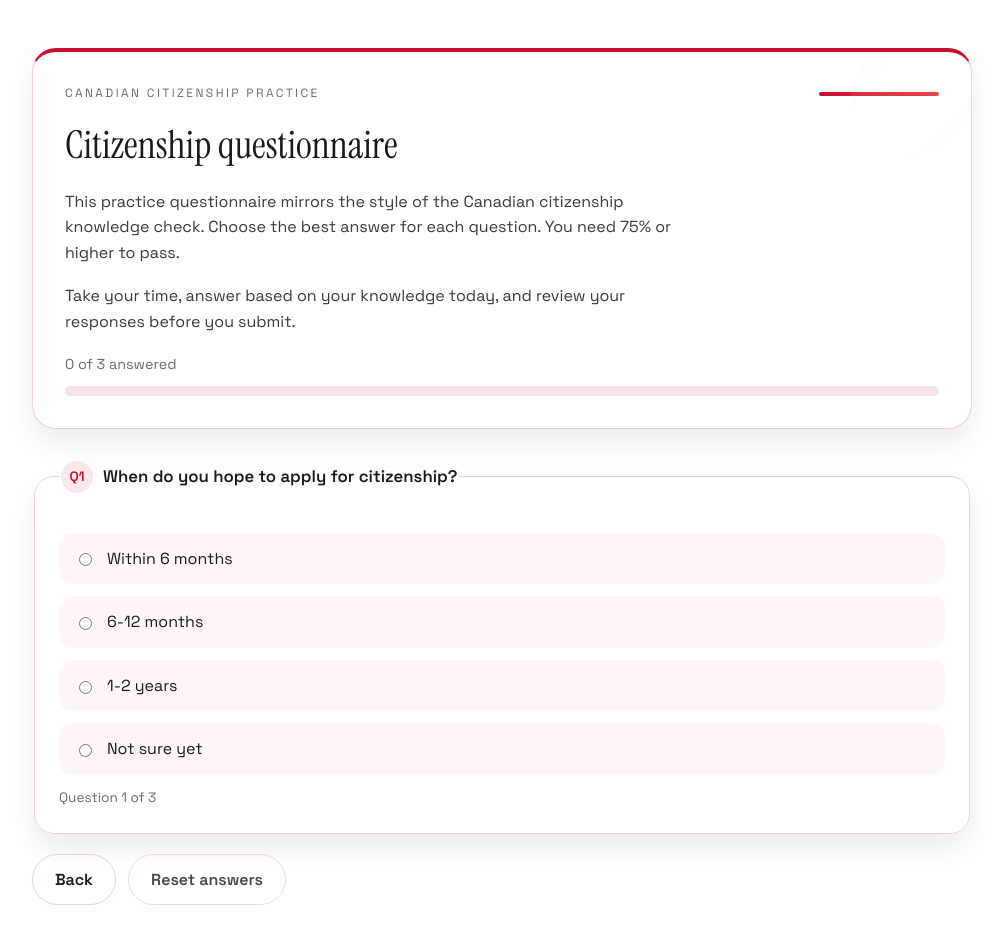
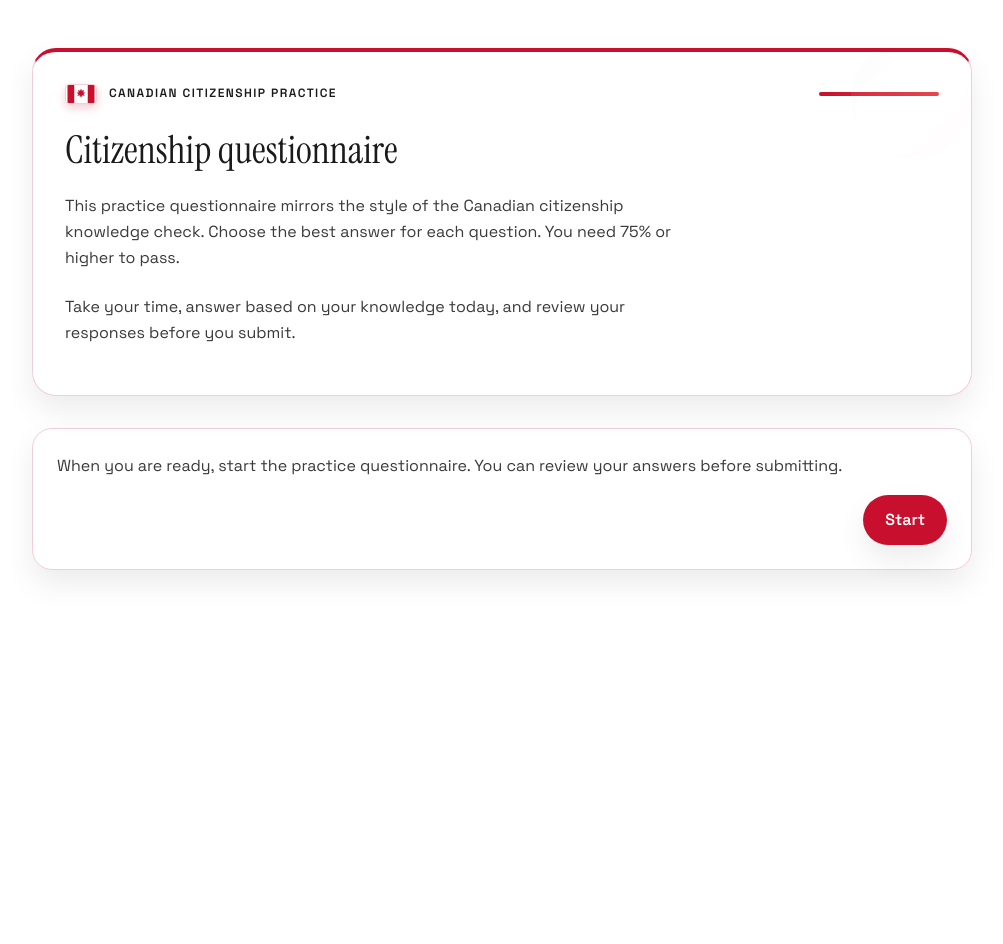
Before and after one commit to oswaldodiaz/canadianCitizenshipApp, a React (Vite) app: page / in a window 1280 px wide. Shown: the top 944 px of the page, without its empty margins (138-1141 px from the left). After the commit the page ends 800 px from the top, so only its background shows below. Built offline with nearby package versions, Linux system fonts and the light colour scheme.

Commit message:
Create separation between questionnaire sections

```diff
--- a/src/App.css
+++ b/src/App.css
@@ -36,12 +36,34 @@
   pointer-events: none;
 }
 
-.hero-top {
+.hero-topbar {
   display: flex;
   align-items: center;
   justify-content: space-between;
+  gap: 16px;
+  margin-bottom: 16px;
+}
+
+.title-row {
+  display: flex;
+  align-items: center;
   gap: 12px;
-  margin-bottom: 12px;
+  font-weight: 600;
+  color: var(--ink);
+}
+
+.flag {
+  width: 32px;
+  height: 20px;
+  border-radius: 4px;
+  box-shadow: 0 4px 10px rgba(200, 16, 46, 0.2);
+  border: 1px solid #f0d0d6;
+}
+
+.title {
+  text-transform: uppercase;
+  letter-spacing: 0.12em;
+  font-size: 0.75rem;
 }
 
 .hero-divider {
@@ -50,14 +72,6 @@
   height: 4px;
   background: linear-gradient(90deg, var(--accent), #e5383b);
   border-radius: 999px;
-}
-
-.eyebrow {
-  text-transform: uppercase;
-  letter-spacing: 0.2em;
-  font-size: 0.75rem;
-  color: var(--muted);
-  margin: 0;
 }
 
 .hero h1 {
@@ -71,6 +85,11 @@
   margin: 0 0 18px;
   color: var(--ink-soft);
   max-width: 60ch;
+}
+
+.instructions {
+  display: grid;
+  gap: 6px;
 }
 
 .progress {
@@ -96,6 +115,25 @@
   background: linear-gradient(90deg, #c8102e, #e5383b);
   border-radius: inherit;
   transition: width 250ms ease;
+}
+
+.start-card {
+  background: #fff;
+  border-radius: 20px;
+  border: 1px solid var(--line);
+  padding: 24px;
+  box-shadow: var(--shadow);
+  display: grid;
+  gap: 16px;
+  color: var(--ink-soft);
+}
+
+.start-card p {
+  margin: 0;
+}
+
+.start-card .primary {
+  justify-self: flex-start;
 }
 
 .questionnaire {
@@ -172,14 +210,16 @@
   gap: 12px;
 }
 
-.actions button {
+.actions button,
+.primary {
   border-radius: 999px;
   padding: 12px 22px;
   font-weight: 600;
   border: none;
 }
 
-.actions .primary {
+.actions .primary,
+.primary {
   background: var(--accent);
   color: #fff;
   box-shadow: var(--shadow);
@@ -273,7 +313,7 @@
 }
 
 @media (max-width: 600px) {
-  .hero-top {
+  .hero-topbar {
     flex-direction: column;
     align-items: flex-start;
   }
@@ -286,3 +326,12 @@
     justify-content: space-between;
   }
 }
+
+.align-right {
+  margin-left: auto;
+}
+
+.start-card .align-right {
+  justify-self: flex-end;
+  margin-left: 0;
+}
--- a/src/App.tsx
+++ b/src/App.tsx
@@ -1,59 +1,61 @@
-import { useMemo, useState } from 'react'
-import './App.css'
-import Header from './components/Header'
-import Question from './components/Question'
-import Score from './components/Score'
-import Snapshot from './components/Snapshot'
-import { questions } from './data/questions'
+import { useMemo, useState } from "react";
+import "./App.css";
+import Header from "./components/Header";
+import Question from "./components/Question";
+import Score from "./components/Score";
+import Snapshot from "./components/Snapshot";
+import { questions } from "./data/questions";
 
-type View = 'questionnaire' | 'snapshot' | 'score'
+type View = "start" | "questionnaire" | "snapshot" | "score";
 
 function App() {
-  const [answers, setAnswers] = useState<Record<string, string>>({})
-  const [currentIndex, setCurrentIndex] = useState(0)
-  const [view, setView] = useState<View>('questionnaire')
-  const [resultScore, setResultScore] = useState<number | null>(null)
+  const [answers, setAnswers] = useState<Record<string, string>>({});
+  const [currentIndex, setCurrentIndex] = useState(0);
+  const [view, setView] = useState<View>("start");
+  const [resultScore, setResultScore] = useState<number | null>(null);
 
   const completion = useMemo(() => {
-    const answered = questions.filter((question) => answers[question.id]).length
+    const answered = questions.filter(
+      (question) => answers[question.id],
+    ).length;
     return {
       answered,
       total: questions.length,
       percent: Math.round((answered / questions.length) * 100),
-    }
-  }, [answers])
+    };
+  }, [answers]);
 
-  const currentQuestion = questions[currentIndex]
-  const isLastQuestion = currentIndex === questions.length - 1
+  const currentQuestion = questions[currentIndex];
+  const isLastQuestion = currentIndex === questions.length - 1;
 
   const handleSelect = (questionId: string, option: string) => {
-    setAnswers((prev) => ({ ...prev, [questionId]: option }))
+    setAnswers((prev) => ({ ...prev, [questionId]: option }));
     if (questionId === currentQuestion.id) {
       if (isLastQuestion) {
-        setView('snapshot')
+        setView("snapshot");
       } else {
-        setCurrentIndex((prev) => Math.min(prev + 1, questions.length - 1))
+        setCurrentIndex((prev) => Math.min(prev + 1, questions.length - 1));
       }
     }
-  }
+  };
 
   const handleSubmit = () => {
-    const score = Math.floor(Math.random() * questions.length) + 1
-    setResultScore(score)
-    setView('score')
-  }
+    const score = Math.floor(Math.random() * questions.length) + 1;
+    setResultScore(score);
+    setView("score");
+  };
 
   const handleReset = () => {
-    setAnswers({})
-    setCurrentIndex(0)
-    setView('questionnaire')
-    setResultScore(null)
-  }
+    setAnswers({});
+    setCurrentIndex(0);
+    setView("start");
+    setResultScore(null);
+  };
 
   const percentage = resultScore
     ? Math.round((resultScore / questions.length) * 100)
-    : 0
-  const passed = percentage >= 75
+    : 0;
+  const passed = percentage >= 75;
 
   return (
     <main className="app">
@@ -61,10 +63,31 @@ function App() {
         answered={completion.answered}
         total={completion.total}
         percent={completion.percent}
+        showInstructions={view === "start"}
+        showProgress={view === "questionnaire"}
       />
 
-      {view === 'questionnaire' && (
-        <form className="questionnaire" onSubmit={(event) => event.preventDefault()}>
+      {view === "start" && (
+        <section className="start-card">
+          <p>
+            When you are ready, start the practice questionnaire. You can review
+            your answers before submitting.
+          </p>
+          <button
+            className="primary align-right"
+            type="button"
+            onClick={() => setView("questionnaire")}
+          >
+            Start
+          </button>
+        </section>
+      )}
+
+      {view === "questionnaire" && (
+        <form
+          className="questionnaire"
+          onSubmit={(event) => event.preventDefault()}
+        >
           <Question
             question={currentQuestion}
             index={currentIndex}
@@ -72,6 +95,7 @@ function App() {
             answer={answers[currentQuestion.id]}
             onSelect={(option) => handleSelect(currentQuestion.id, option)}
           />
+          {completion.answered > 0 && (
             <div className="actions">
               <button
                 className="secondary"
@@ -85,24 +109,25 @@ function App() {
                 Reset answers
               </button>
             </div>
+          )}
         </form>
       )}
 
-      {view === 'snapshot' && (
+      {view === "snapshot" && (
         <Snapshot
           questions={questions}
           answers={answers}
           onSubmit={handleSubmit}
-          onEdit={() => setView('questionnaire')}
+          onEdit={() => setView("questionnaire")}
           onReset={handleReset}
         />
       )}
 
-      {view === 'score' && (
+      {view === "score" && (
         <Score percentage={percentage} passed={passed} onReset={handleReset} />
       )}
     </main>
-  )
+  );
 }
 
-export default App
+export default App;
--- a/src/components/Header.tsx
+++ b/src/components/Header.tsx
@@ -2,25 +2,45 @@ type HeaderProps = {
   answered: number
   total: number
   percent: number
+  showInstructions: boolean
+  showProgress: boolean
 }
 
-function Header({ answered, total, percent }: HeaderProps) {
+function Header({
+  answered,
+  total,
+  percent,
+  showInstructions,
+  showProgress,
+}: HeaderProps) {
   return (
     <header className="hero">
-      <div className="hero-top">
-        <p className="eyebrow">Canadian Citizenship Practice</p>
+      <div className="hero-topbar">
+        <div className="title-row">
+          <img
+            className="flag"
+            src="/canada-flag.svg"
+            alt="Canadian flag"
+          />
+          <span className="title">Canadian Citizenship Practice</span>
+        </div>
         <span className="hero-divider" aria-hidden="true" />
       </div>
       <h1>Citizenship questionnaire</h1>
+      {showInstructions && (
+        <div className="instructions">
           <p className="subhead">
             This practice questionnaire mirrors the style of the Canadian
-        citizenship knowledge check. Choose the best answer for each question.
-        You need 75% or higher to pass.
+            citizenship knowledge check. Choose the best answer for each
+            question. You need 75% or higher to pass.
           </p>
           <p className="subhead">
-        Take your time, answer based on your knowledge today, and review your
-        responses before you submit.
+            Take your time, answer based on your knowledge today, and review
+            your responses before you submit.
           </p>
+        </div>
+      )}
+      {showProgress && (
         <div className="progress">
           <div className="progress-text">
             {answered} of {total} answered
@@ -35,6 +55,7 @@ function Header({ answered, total, percent }: HeaderProps) {
             <span style={{ width: `${percent}%` }} />
           </div>
         </div>
+      )}
     </header>
   )
 }
--- a/src/components/Snapshot.tsx
+++ b/src/components/Snapshot.tsx
@@ -21,14 +21,14 @@ function Snapshot({ questions, answers, onSubmit, onEdit, onReset }: SnapshotPro
         ))}
       </ul>
       <div className="actions">
-        <button className="primary" type="button" onClick={onSubmit}>
-          Submit
-        </button>
         <button className="secondary" type="button" onClick={onEdit}>
           Edit answers
         </button>
         <button className="ghost" type="button" onClick={onReset}>
           Start over
+        </button>
+        <button className="primary align-right" type="button" onClick={onSubmit}>
+          Submit
         </button>
       </div>
       <p className="summary-note">
```
Also changed, not shown: public/canada-flag.svg (added). Lines whose indentation alone changed are shown as unchanged.
